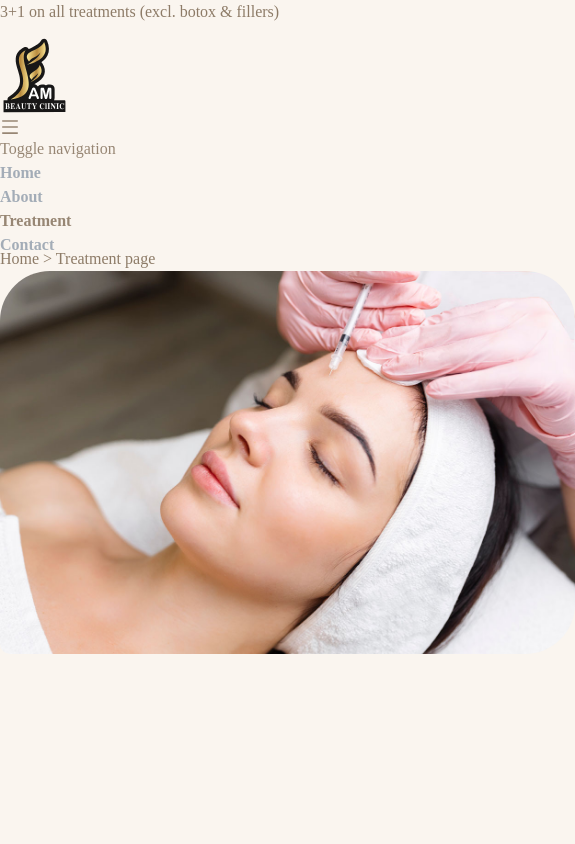
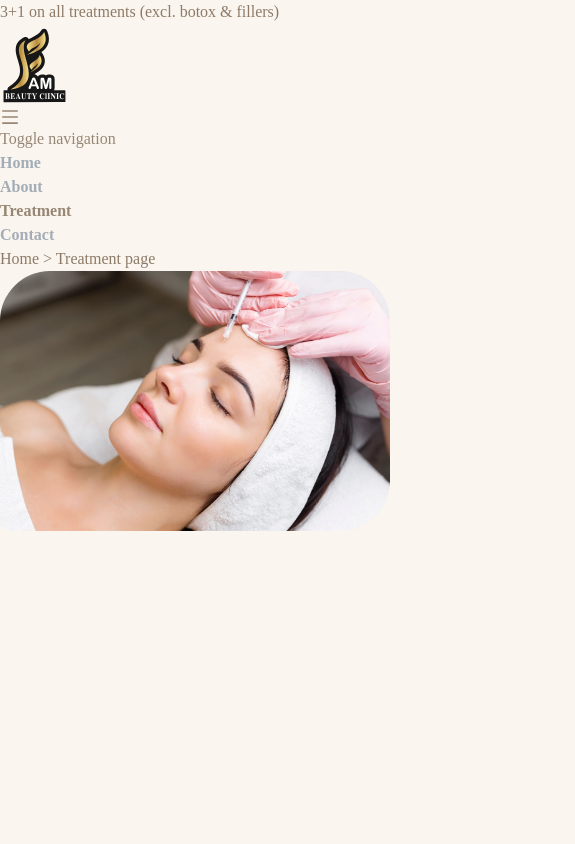
Before and after one commit to DEVELOPERxSAJIB/FamClinic, a React (Vite) app: page /treatment in a window 390 px wide. Shown: the top 844 px of the page, 575 px wide, since content can reach past the window. Built offline with nearby package versions, Linux system fonts and the light colour scheme; a web font is replaced by a local one.

Commit message:
website resoponsive complete

```diff
--- a/src/index.css
+++ b/src/index.css
@@ -52,3 +52,17 @@ body {
 #hs-navbar-example {
   transition: max-height 0.5s ease-in-out, transform 0.5s ease-in-out;
 }
+
+header {
+  transition: all 0.3s ease-in-out;
+}
+
+.sticky-animate {
+  transform: translateY(0);
+  opacity: 1;
+}
+
+.sticky-animate-reverse {
+  transform: translateY(0px);
+  opacity: 0.9;
+}
--- a/src/pages/Home/Home.scss
+++ b/src/pages/Home/Home.scss
@@ -1,17 +1,3 @@
-header {
-  transition: all 0.3s ease-in-out;
-}
-
-.sticky-animate {
-  transform: translateY(0);
-  opacity: 1;
-}
-
-.sticky-animate-reverse {
-  transform: translateY(10px);
-  opacity: 0.9;
-}
-
 .card {
   width: 100%;
   height: 420px;
--- a/src/pages/Treatment.jsx
+++ b/src/pages/Treatment.jsx
@@ -11,9 +11,9 @@ const Treatment = () => {
   return (
     <>
       <div className="contact-top mx-auto">
-        <section className="pb-8 lg:pb-32 bg-[url('https://pagedone.io/asset/uploads/1691055810.png')] bg-center bg-cover">
-          <div className="pb-56 mx-auto max-w-7xl px-4 sm:px-6 lg:px-8 relative text-center">
-            <h2 className="z-10 text-[#F0DECA] absolute inset-0 flex gap-3 items-center justify-center text-xl font-bold">
+        <section className="pb-8 lg:pb-32 bg-[url('https://img.freepik.com/premium-psd/beige-gradient-background-transitioning-from-light-dark-tones-isolated-transparent-png_846250-5827.jpg')] bg-center bg-cover">
+          <div className="pb-56 md:pb-56 mx-auto max-w-7xl px-4 sm:px-6 lg:px-8 relative text-center">
+            <h2 className="z-10 text-[#8d7b67] absolute inset-0 flex gap-3 items-center justify-center text-xl font-bold">
               <Link
                 to={"/"}
                 className="translate-all ease-in duration-300 hover:text-[#8D7B67] hover:duration-300 hover:ease-out"
@@ -25,14 +25,13 @@ const Treatment = () => {
           </div>
         </section>
 
-        <div className="-mt-48 relative flex flex-col items-center mx-auto lg:flex-row-reverse lg:max-w-5xl xl:max-w-6xl">
+        <div className="-mt-24 md:-mt-48 md:px-4 px-12 lg:px-10 relative flex flex-col items-center mx-auto lg:flex-row-reverse lg:max-w-5xl xl:max-w-6xl">
           <div
             style={{
-              width: "575px",
+              maxWidth: "575px",
               height: "575px",
               objectFit: "cover",
             }}
-            className="lg:w-1/2 lg:h-auto"
           >
             <img
               style={{
@@ -41,7 +40,7 @@ const Treatment = () => {
                 borderTopLeftRadius: "50px",
                 borderBottomLeftRadius: "10px",
               }}
-              className="h-full w-full object-cover"
+              className=" w-full md:w-full h-full object-cover"
               src={treatment1}
               alt="Winding mountain road"
             />
@@ -69,10 +68,8 @@ const Treatment = () => {
         </div>
       </div>
 
-
-      <div className="container mx-auto max-w-[1380px] px-4 sm:px-6 lg:px-10 z-0 relative md:px-10">
-
-        <div id="all-treatment" className="treatment-wrapper py-16">
+      <div className="pt-16 md:pt-24 container mx-auto max-w-[1380px]  px-4 sm:px-6 lg:px-10 z-0 relative md:px-10">
+        <div id="all-treatment" className="treatment-wrapper py-20">
           <div className="treatment-section">
             <div className="title flex items-end">
               <h2 className="text-[50px] font-medium font-playfair">
@@ -83,7 +80,7 @@ const Treatment = () => {
               </h2>
             </div>
             <div className="all-treatments py-12">
-              <div className="cards-container grid grid-cols-1 md:grid-cols-2 lg:grid-cols-3 gap-y-12 gap-2">
+              <div className="cards-container grid grid-cols-1 md:grid-cols-2 lg:grid-cols-3 gap-y-12 gap-10">
                 <div className="card">
                   <button className="mail">
                     <MdArrowCircleDown size={25} color="#8D7B67" />
@@ -355,7 +352,6 @@ const Treatment = () => {
             </div>
           </div>
         </div>
-
       </div>
     </>
   );
```
